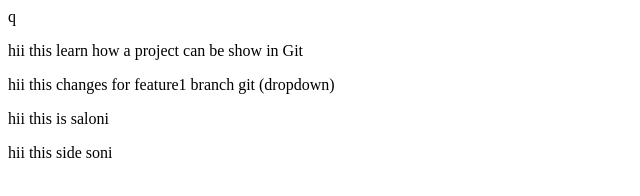
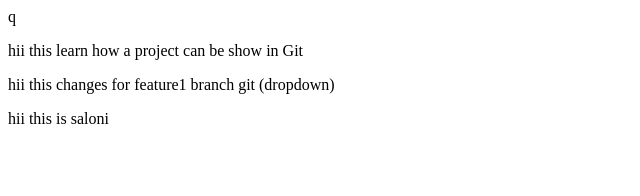
Before and after one commit to Salonisoni08/localrepo, a plain HTML site: page index.html in a window 1280 px wide. Shown: the whole page, without its empty margins (0-640 px from the left). Drawn offline with Linux system fonts and the light colour scheme.

Commit message:
testing reset

```diff
--- a/index.html
+++ b/index.html
@@ -2,7 +2,8 @@ q<P> hii this learn how a project can be show in Git </P>
 <p> hii this changes for feature1 branch git (dropdown)
 
     <p>hii this is saloni</p>
-    <p> hii this side soni</p>
+
+
 
 
 
```
